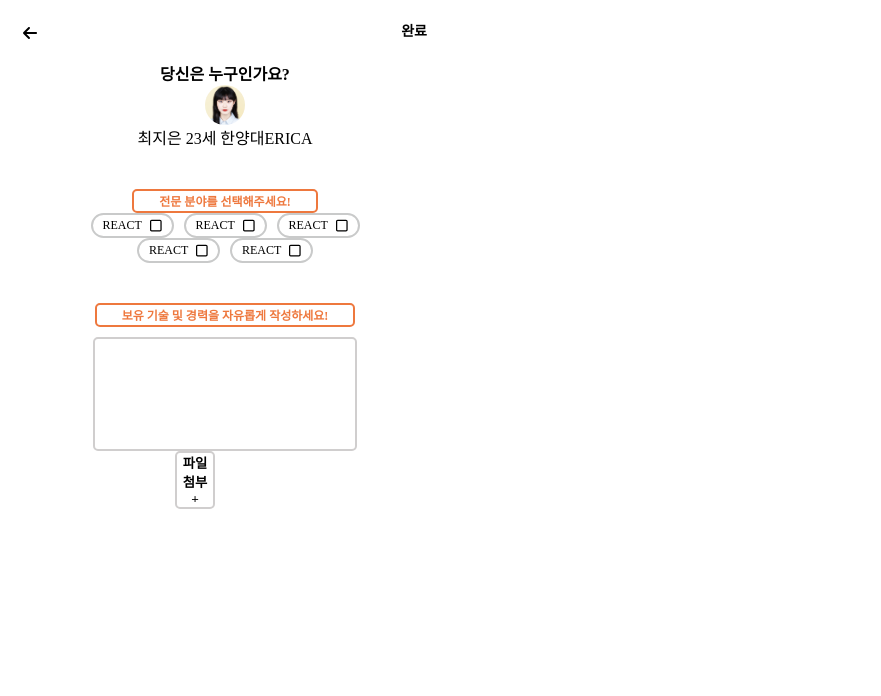
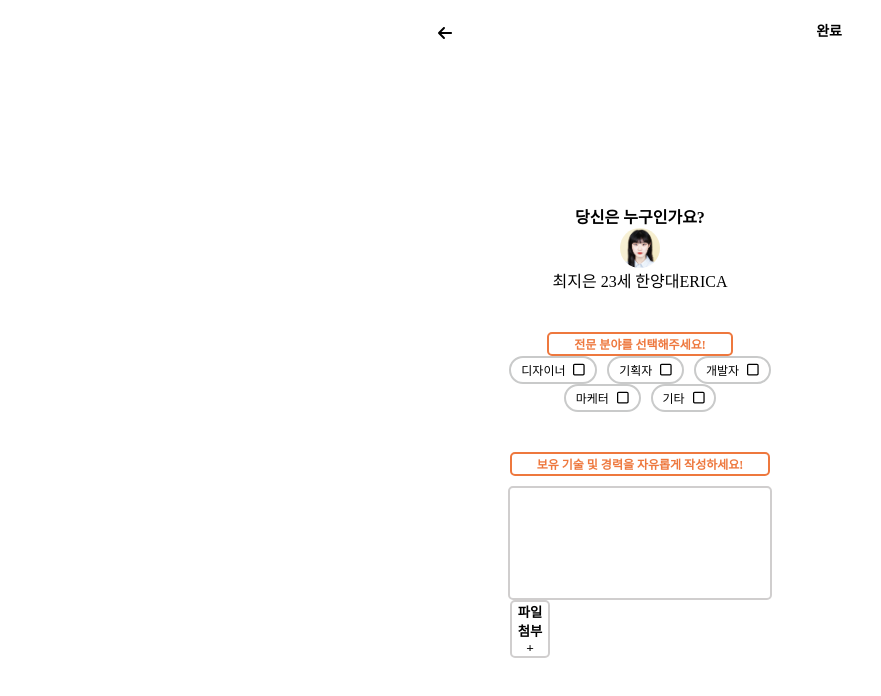
Before and after one commit to ppakjae/buildup, a React (Create React App) app in the folder buildupproject/frontend/: page /who_are_you in a window 1280 px wide. Shown: the top 696 px of the page, without its empty margins (0-881 px from the left). Built offline with nearby package versions, Linux system fonts and the light colour scheme; a web font is replaced by a local one.

Commit message:
5page.v2

```diff
--- a/buildupproject/frontend/src/cmp/Footer.jsx
+++ b/buildupproject/frontend/src/cmp/Footer.jsx
@@ -3,7 +3,16 @@ import { faUserGroup, faBookmark } from "@fortawesome/free-solid-svg-icons";
 import { FooterDiv, FooterIn, FooterBtn } from "../styledComponents";
 import { FontAwesomeIcon } from "@fortawesome/react-fontawesome";
 
+import { useNavigate } from "react-router-dom";
+
+
 const Footer = () => {
+
+  const navigate = useNavigate();
+  const goWhoYou = () => {
+    navigate("/who_are_you");
+  };
+
   return (
     <FooterDiv>
       <FooterIn>
@@ -16,7 +25,7 @@ const Footer = () => {
         <FooterBtn>
           <FontAwesomeIcon icon={faUserGroup} style={{ fontSize: "26px", color: "#9fa3ab" }} />
         </FooterBtn>
-        <FooterBtn className="userimgcover">
+        <FooterBtn onClick={goWhoYou} className="userimgcover">
           <img src="/img/user.png" className="userimg" alt="user.png" />
         </FooterBtn>
       </FooterIn>
--- a/buildupproject/frontend/src/cmp/TeamBuild.jsx
+++ b/buildupproject/frontend/src/cmp/TeamBuild.jsx
@@ -28,6 +28,7 @@ const TeamBuild = () => {
   const goFindMember = () => {
     navigate("/find_member");
   };
+
 
   return (
     <>
--- a/buildupproject/frontend/src/cmp/WhoYou.jsx
+++ b/buildupproject/frontend/src/cmp/WhoYou.jsx
@@ -42,7 +42,7 @@ const WhoYou = () => {
 
     return (
         <>
-            <BackHeader style={{ height: "auto", magin: "0 0"}}>
+            <BackHeader style={{ height: "auto"}}>
                 <FontAwesomeIcon icon={faArrowLeft} style={{ padding: "25px 0 0 23px", color: "" }} />
                 <p className="score600"style={{ padding: "20px 23px 0 0", fontSize: "14px" }}>완료</p>
             </BackHeader>
@@ -58,7 +58,7 @@ const WhoYou = () => {
                 <MemberBoxCover>
                     <ConditionBtn type="button" style={{ margin: "0 5px" }} onClick={toggleCheckbox1}>
                         <p className="score500" style={{ fontSize: "12px", marginRight: "8px" }}>
-                        REACT
+                        디자이너
                         </p>
                         {checkbox1 ? (
                             <FontAwesomeIcon icon={faSquare} />
@@ -69,7 +69,7 @@ const WhoYou = () => {
                     </ConditionBtn>
                     <ConditionBtn type="button" style={{ margin: "0 5px" }} onClick={toggleCheckbox2}>
                         <p className="score500" style={{ fontSize: "12px", marginRight: "8px" }}>
-                        REACT
+                        기획자
                         </p>
                         {checkbox2 ? (
                             <FontAwesomeIcon icon={faSquare} />
@@ -80,7 +80,7 @@ const WhoYou = () => {
                     </ConditionBtn>
                     <ConditionBtn type="button" style={{ margin: "0 5px" }} onClick={toggleCheckbox3}>
                         <p className="score500" style={{ fontSize: "12px", marginRight: "8px" }}>
-                        REACT
+                        개발자
                         </p>
                         {checkbox3 ? (
                             <FontAwesomeIcon icon={faSquare} />
@@ -93,7 +93,7 @@ const WhoYou = () => {
                 <MemberBoxCover>
                     <ConditionBtn type="button" style={{ margin: "0 5px" }} onClick={toggleCheckbox4}>
                         <p className="score500" style={{ fontSize: "12px", marginRight: "8px" }}>
-                        REACT
+                        마케터
                         </p>
                         {checkbox4 ? (
                             <FontAwesomeIcon icon={faSquare} />
@@ -104,7 +104,7 @@ const WhoYou = () => {
                     </ConditionBtn>
                     <ConditionBtn type="button" style={{ margin: "0 5px" }} onClick={toggleCheckbox5}>
                         <p className="score500" style={{ fontSize: "12px", marginRight: "8px" }}>
-                        REACT
+                        기타
                         </p>
                         {checkbox5 ? (
                             <FontAwesomeIcon icon={faSquare} />
@@ -118,7 +118,7 @@ const WhoYou = () => {
                     보유 기술 및 경력을 자유롭게 작성하세요!
                 </OrangeTextBox>
                 <TechInput type="text"/>
-                <div style={{width: "100px"}}>
+                <div style={{width: "260px"}}>
                     <UploadFile type="button">
                         <p className="score600">파일첨부</p>
                         <p className="score600">+</p>
--- a/buildupproject/frontend/src/index.css
+++ b/buildupproject/frontend/src/index.css
@@ -13,7 +13,7 @@
 }
 
 #root > div {
-  /* margin: auto; */
+  margin: auto;
   max-width: 450px;
   height: inherit;
   position: relative;
--- a/buildupproject/frontend/src/styledComponents.js
+++ b/buildupproject/frontend/src/styledComponents.js
@@ -216,6 +216,7 @@ export const BackHeader = styled.div`
     height: 41px !important;
     display: flex;
     justify-content: space-between;
+    margin: 0 auto !important;
 `
 
 export const FindMain = styled.div`
```
